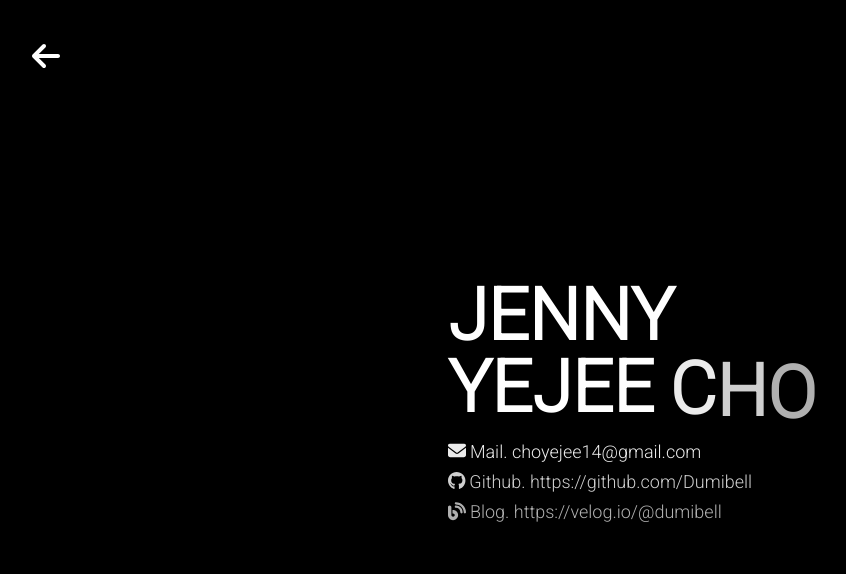
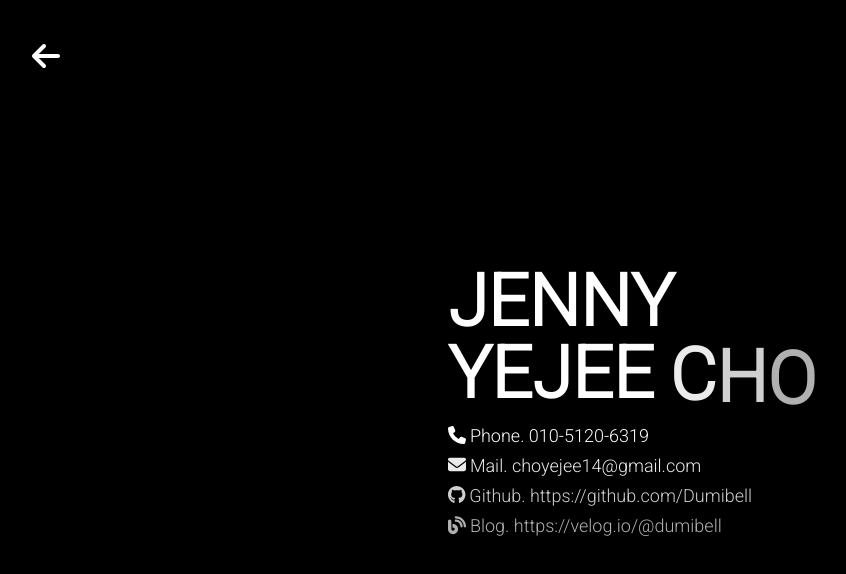
Before and after one commit to Dumibell/PORTFOLIO2, a Next.js app: page / in a window 1280 px wide. Both pictures are taken after a click on the button "CONTACTS". Shown: the top 574 px of the page, without its empty margins (8-854 px from the left). Built offline with nearby package versions, Linux system fonts and the light colour scheme.

Commit message:
contacts 내용 수정

```diff
--- a/components/Contacts.tsx
+++ b/components/Contacts.tsx
@@ -4,7 +4,9 @@ import { faEnvelope } from "@fortawesome/free-solid-svg-icons";
 import { faGithub } from "@fortawesome/free-brands-svg-icons";
 import { faBlog } from "@fortawesome/free-solid-svg-icons";
 import { faArrowLeft } from "@fortawesome/free-solid-svg-icons";
+import { faPhone } from "@fortawesome/free-solid-svg-icons";
 import { ModalType } from "../pages";
+import { IconDefinition } from "@fortawesome/free-brands-svg-icons";
 
 export const Contacts = ({ setModal }: ModalType) => {
   return (
@@ -43,31 +45,33 @@ export const Contacts = ({ setModal }: ModalType) => {
             </a>
 
             <div className="text-lg mt-3">
-              <div className="text6">
-                <div className="hover:underline">
-                  <FontAwesomeIcon icon={faEnvelope} className="text-white" />
-                  <span className="ml-1">Mail. </span>
-                  <a href="mailto:choyejee14@gmail.com">choyejee14@gmail.com</a>
-                </div>
-              </div>
-              <div className="text7">
-                <div className="hover:underline">
-                  <FontAwesomeIcon icon={faGithub} className="text-white" />
-                  <span className="ml-1">Github. </span>
-                  <a href="https://github.com/Dumibell" target="_blank">
-                    https://github.com/Dumibell
-                  </a>
-                </div>
-              </div>
-              <div className="text8">
-                <div className="hover:underline">
-                  <FontAwesomeIcon icon={faBlog} className="text-white" />
-                  <span className="ml-1">Blog. </span>
-                  <a href="https://velog.io/@dumibell" target="_blank">
-                    https://velog.io/@dumibell
-                  </a>
-                </div>
-              </div>
+              <ContactLists
+                nameOfClass="text5"
+                icon={faPhone}
+                title="Phone."
+                contactlist="010-5120-6319"
+              />
+              <ContactLists
+                nameOfClass="text6"
+                icon={faEnvelope}
+                title="Mail."
+                href="mailto:choyejee14@gmail.com"
+                contactlist="choyejee14@gmail.com"
+              />
+              <ContactLists
+                nameOfClass="text7"
+                icon={faGithub}
+                title="Github."
+                href="https://github.com/Dumibell"
+                contactlist="https://github.com/Dumibell"
+              />
+              <ContactLists
+                nameOfClass="text8"
+                icon={faBlog}
+                title="Blog."
+                href="https://velog.io/@dumibell"
+                contactlist="https://velog.io/@dumibell"
+              />
             </div>
           </div>
         </div>
@@ -75,3 +79,31 @@ export const Contacts = ({ setModal }: ModalType) => {
     </div>
   );
 };
+
+interface ContactListsType {
+  nameOfClass: string;
+  icon: IconDefinition;
+  title: string;
+  href?: string;
+  contactlist: string;
+}
+
+const ContactLists = ({
+  nameOfClass,
+  icon,
+  title,
+  href,
+  contactlist,
+}: ContactListsType) => {
+  return (
+    <div className={nameOfClass}>
+      <div className="hover:underline">
+        <FontAwesomeIcon icon={icon} className="text-white" />
+        <span className="ml-1">{title} </span>
+        <a href={href} target="_blank">
+          {contactlist}
+        </a>
+      </div>
+    </div>
+  );
+};
--- a/styles/globals.css
+++ b/styles/globals.css
@@ -28,14 +28,14 @@ body {
   -o-animation: fadein2 1.5s; /* Opera */
 }
 
-.image {
+.name {
   animation: fadein3 1.8s;
   -moz-animation: fadein3 1.8s; /* Firefox */
   -webkit-animation: fadein3 1.8s; /* Safari and Chrome */
   -o-animation: fadein3 1.8s; /* Opera */
 }
 
-.name {
+.image {
   animation: fadein4 2s;
   -moz-animation: fadein4 2s; /* Firefox */
   -webkit-animation: fadein4 2s; /* Safari and Chrome */
```
